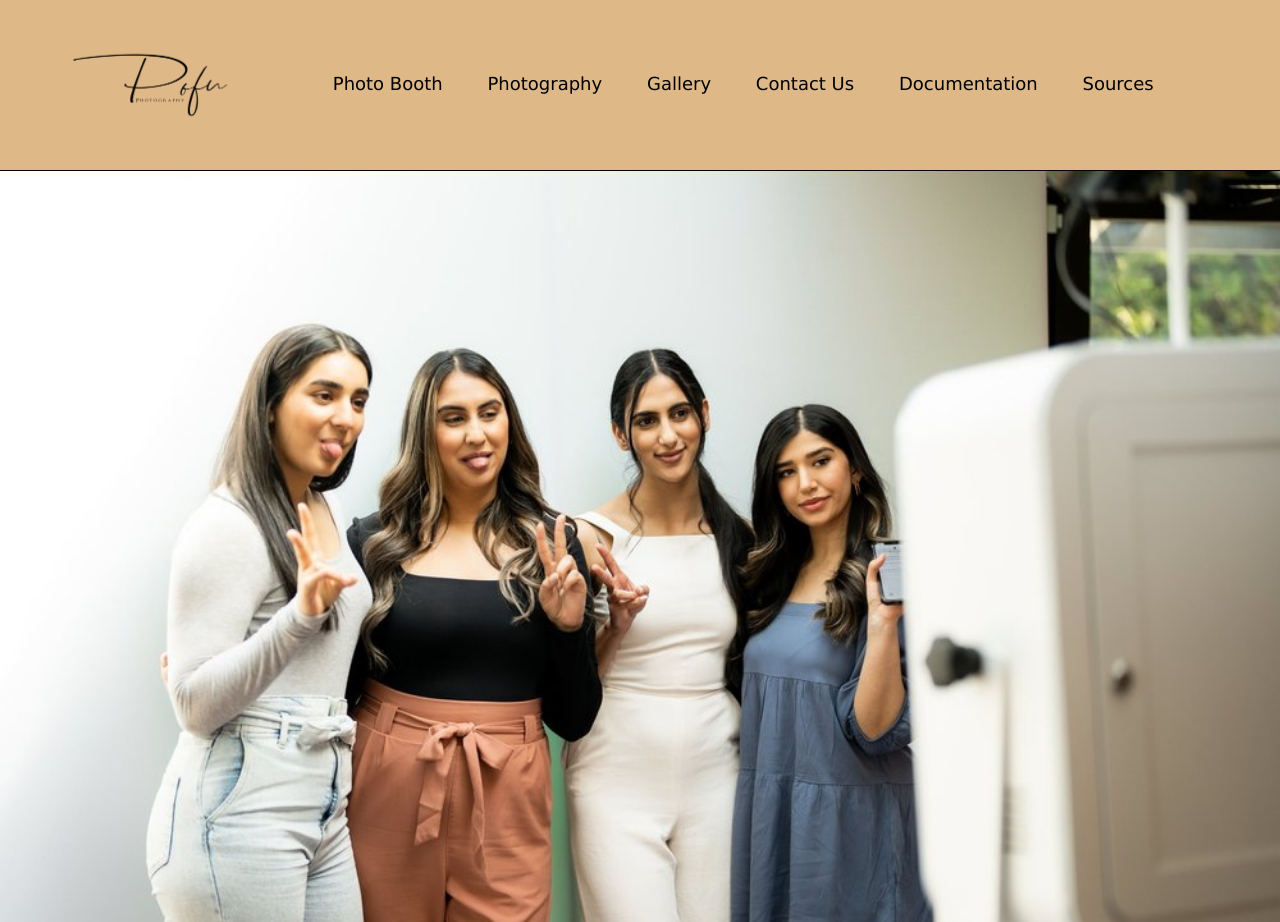
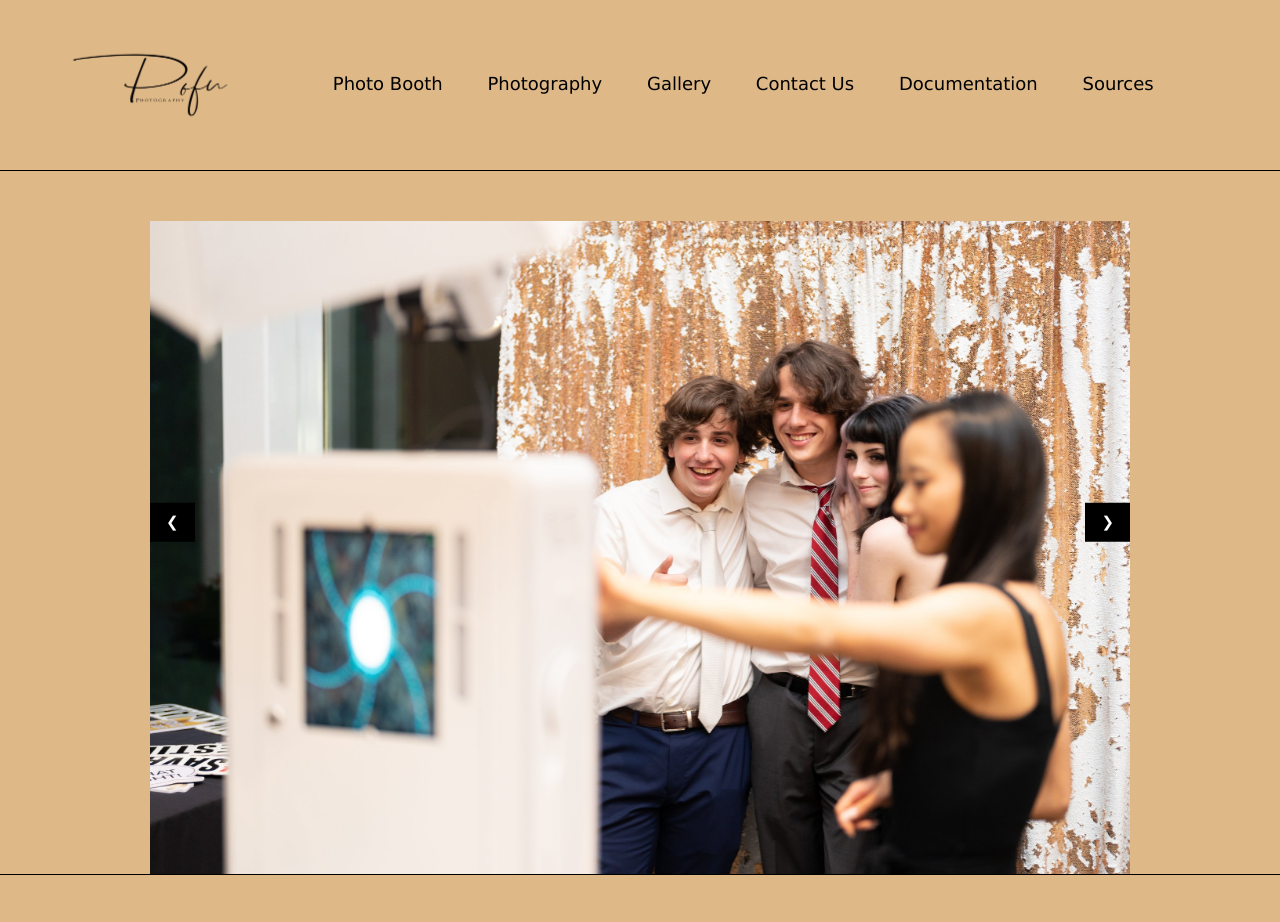
Before and after one commit to jayden-2ang/Pofu-Website-Dev-Project, a PHP site: page /templates/photobooth.html in a window 1280 px wide. Shown: the top 922 px of the page. Run offline with PHP 8.4, Linux system fonts and the light colour scheme.

Commit message:
Fix background img padding and add CSS animations to images

```diff
--- a/index.css
+++ b/index.css
@@ -59,7 +59,6 @@ nav ul li:not(:first-of-type) a:hover::after{
     border-top: solid 1px black;
     padding-top: 50px;
     padding-bottom: 50px;
-    background-color: white;
     grid-gap: 50px;
 }
 
@@ -68,16 +67,22 @@ nav ul li:not(:first-of-type) a:hover::after{
     height: 100%;
     width: 100%;
     position: relative;
+    text-align: center;
 }
 
 .wrapper2 .costs::before{
     content: '';
     background-image: url(./images/photomachine.webp);
     background-size: cover;
+    background-repeat: no-repeat;
+    background-position: center center;
+    top: 0;
+    left: 0;
     height: 100%;
     width: 100%;
     position: absolute;
     opacity: 0.5;
+    z-index: -1;
 }
 
 .wrapper2 #printout{
@@ -279,9 +284,17 @@ footer ul{
         grid-row: 1;
     }
 
-        .backdrops p {
+    .backdrops p {
         grid-column: 1 / 4;
         grid-row: 2;
+    }
+
+    .backdrops figure img{
+        transition: 1s;
+    }
+
+    .backdrops figure img:hover{
+        transform: scale(1.1, 1.1);
     }
 
     .wrapper{
@@ -313,17 +326,8 @@ footer ul{
         justify-self: center;
     }
 
-    #pb2{
-        padding-bottom: 50px;
-    }
-
     .wrapper2{
         grid-template-columns: 1fr 1fr;
-    }
-
-    .wrapper2 #machine{
-        grid-column: 2/3;
-        grid-row: 1/2;
     }
 
     .wrapper2 .costs{
@@ -366,19 +370,19 @@ footer ul{
         grid-row: 3/4;
     }
 
-    .backdrops{
+    .photography .photos{
+        grid-column: 1/4;
+        display: grid;
         grid-template-columns: repeat(3, 1fr);
-        grid-gap: 20px;
+        grid-gap: 80px;
+        padding: 20px;
     }
 
-    .backdrops h1
-    {
-        grid-column: 1/4;
-        grid-row: 1/2;
+    .photography .photos img{
+        transition: 1s;
     }
 
-    .backdrops p{
-        grid-column: 1/4;
-        grid-row: 2/3;
+    .photography .photos img:hover{
+        transform: scale(1.1, 1.1);
     }
 }
--- a/templates/index.html
+++ b/templates/index.html
@@ -38,10 +38,9 @@
     <div class="w3-display-container mySlides">
         <img src="../images/photobooth3.jpeg" style="width:100%" alt="Photobooth Picture 3">
     </div>
+    <button class="w3-button w3-display-left w3-black" onclick="plusDivs(-1)">&#10094;</button>
+    <button class="w3-button w3-display-right w3-black" onclick="plusDivs(1)">&#10095;</button>
 </div>
-
-<button class="w3-button w3-display-left w3-black" onclick="plusDivs(-1)">&#10094;</button>
-<button class="w3-button w3-display-right w3-black" onclick="plusDivs(1)">&#10095;</button>
 
 </div>
     <div class="wrapper">
--- a/templates/photobooth.html
+++ b/templates/photobooth.html
@@ -6,6 +6,9 @@
     <title>Pofu Photography</title>
     <link rel="stylesheet" href="../index.css">
     <link rel="stylesheet" href="https://www.w3schools.com/w3css/5/w3.css">
+    <style>
+        .mySlides {display: none;}
+    </style>
 </head>
 <body>
     <header>
@@ -21,7 +24,22 @@
             </ul>
         </nav>
     </header>
-    <img class="pb2" src="../images/photobooth2.webp" style="width:100%" alt="Photobooth Picture 2">
+    <div class="w3-content w3-display-container" style="padding-top: 50px">
+
+        <div class="w3-display-container mySlides">
+            <img src="../images/photobooth1.jpeg" style="width:100%" alt="Photobooth Picture 1">
+        </div>
+
+        <div class="w3-display-container mySlides">
+            <img src="../images/photobooth2.webp" style="width:100%" alt="Photobooth Picture 2">
+        </div>
+
+        <div class="w3-display-container mySlides">
+            <img src="../images/photobooth3.jpeg" style="width:100%" alt="Photobooth Picture 3">
+        </div>
+        <button class="w3-button w3-display-left w3-black" onclick="plusDivs(-1)">&#10094;</button>
+        <button class="w3-button w3-display-right w3-black" onclick="plusDivs(1)">&#10095;</button>
+    </div>
     <div class="wrapper2">
         <div class="costs">
             <h1>Photo Booth</h1>
@@ -105,5 +123,24 @@
             <li><p>New Westminster, BC, Canada</p></li>
         </ul>
     </footer>
+    <script>
+        var slideIndex = 1;
+        showDivs(slideIndex);
+
+        function plusDivs(n) {
+        showDivs(slideIndex += n);
+        }
+
+        function showDivs(n) {
+        var i;
+        var x = document.getElementsByClassName("mySlides");
+        if (n > x.length) {slideIndex = 1}
+        if (n < 1) {slideIndex = x.length}
+        for (i = 0; i < x.length; i++) {
+            x[i].style.display = "none";
+        }
+        x[slideIndex-1].style.display = "block";
+        }
+    </script>
 </body>
 </html>
--- a/templates/photography.html
+++ b/templates/photography.html
@@ -43,6 +43,7 @@
             <h3>Online Password Protected Gallery</h3>
             <h3>Photos Edited & Delivered within 5-10 Business Days</h3>
         </div>
+        <div class="photos">
             <img src="../images/photo1.jpeg" alt="Wedding Photo Dancing">
             <img src="../images/photo2.webp" alt="Wedding Photo at Altar">
             <img src="../images/photo3.webp" alt="Wedding Photo Hugging">
@@ -59,6 +60,7 @@
             <img src="../images/photo14.webp" alt="Conference">
             <img src="../images/photo15.webp" alt="Aboriginal Drum">
         </div>
+    </div>
     <footer>
         <h2>Photo Booth & Event Photography</h2>
         <ul>
```
Lines whose indentation alone changed are shown as unchanged.
